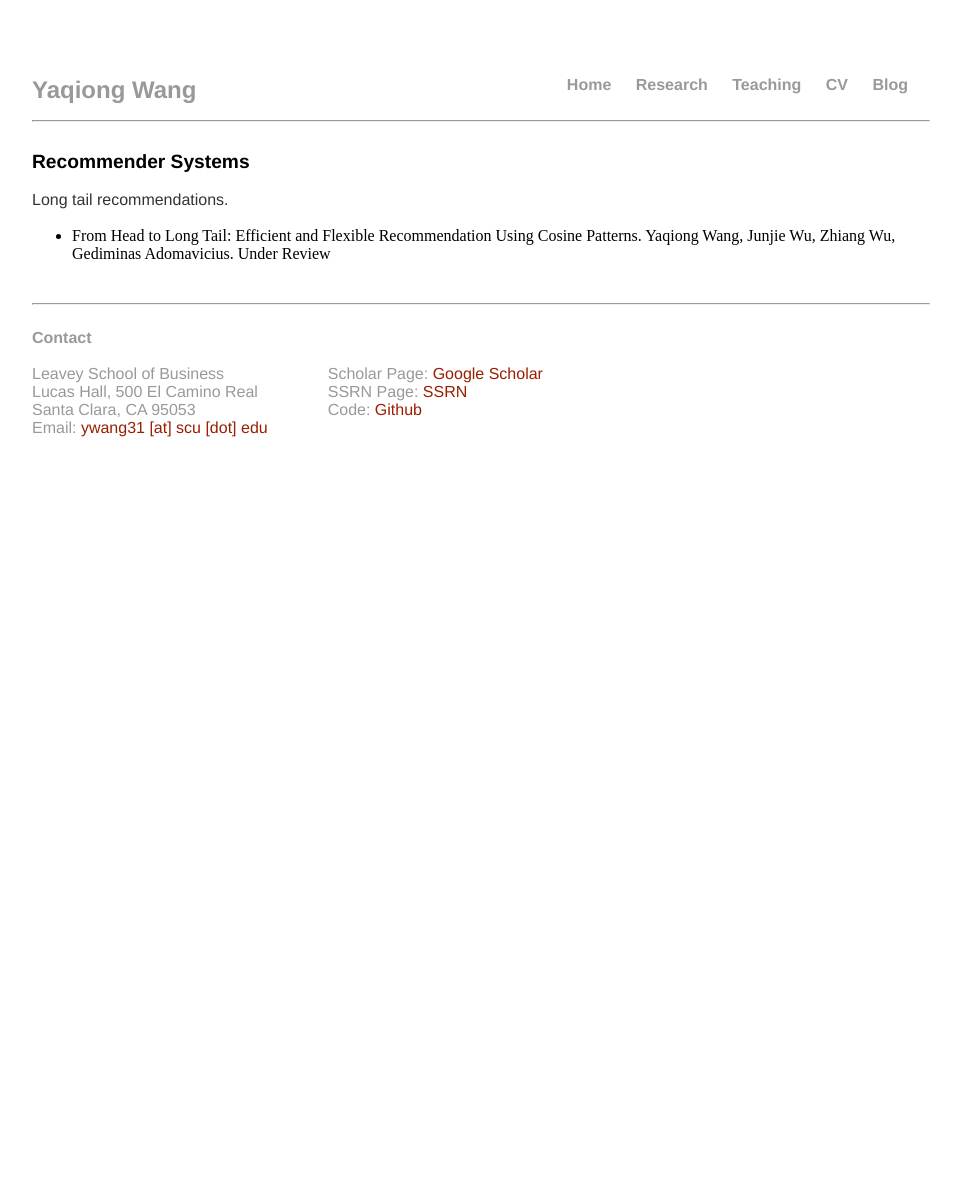
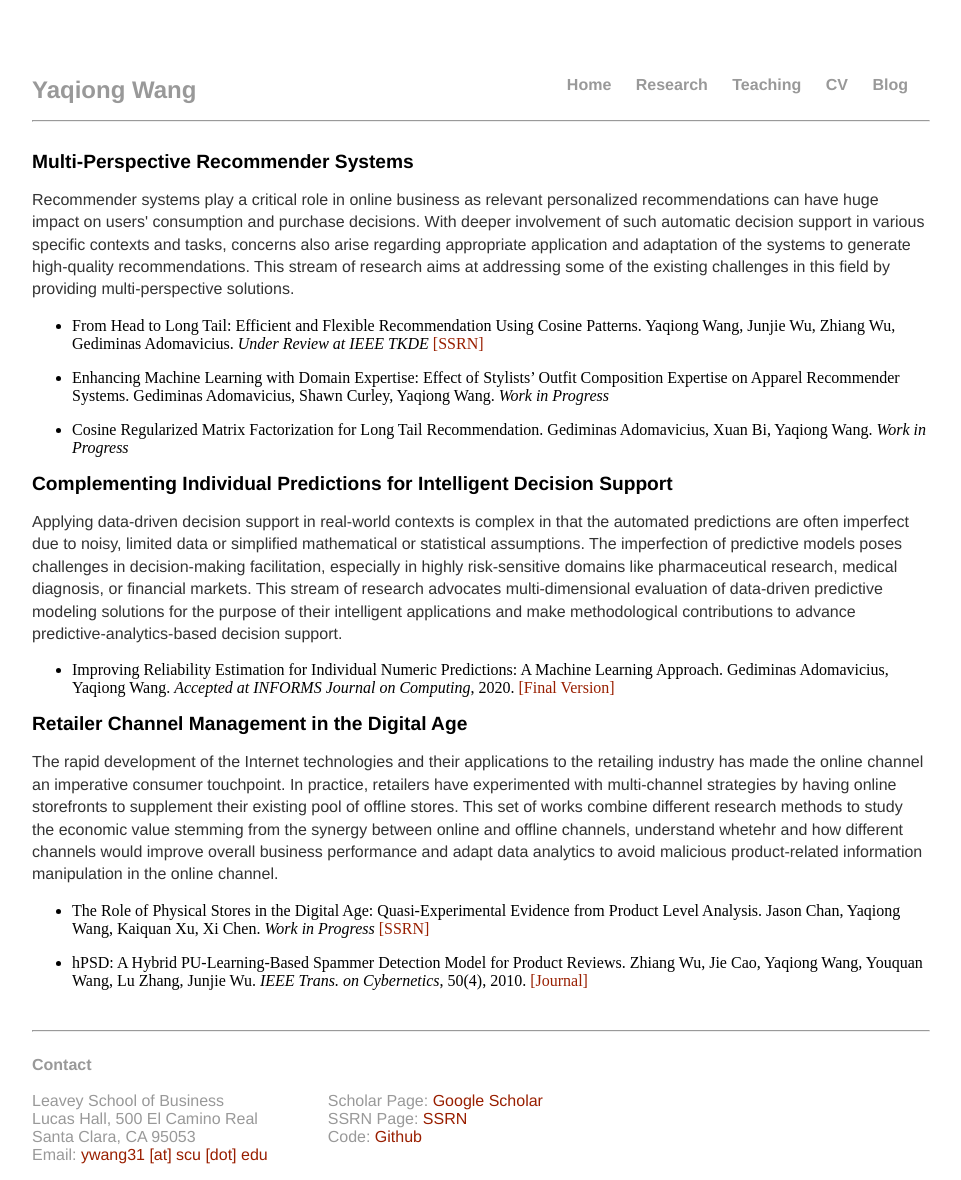
Before and after one commit to YaqiongWang/PersonalWeb, a Jekyll site: the page built from research/index.html, in a window 1280 px wide. Shown: the whole page, without its empty margins (160-1121 px from the left). Built offline with Jekyll 4.4.1, drawn with Linux system fonts in a browser that asks for light colours; before the commit the page ends 900 px from its top, so only the background shows below that.

Commit message:
Update index.html

```diff
--- a/research/index.html
+++ b/research/index.html
@@ -3,9 +3,28 @@ layout: default
 title: Yaqiong Wang
 ---
     	<div>
-			  <h1>Recommender Systems</h1>
-			  <p>Long tail recommendations.</p>
+			  <h1>Multi-Perspective Recommender Systems</h1>
+			  <p>Recommender systems play a critical role in online business as relevant personalized recommendations can have huge impact on users' consumption and purchase decisions. With deeper involvement of such automatic decision support in various specific contexts and tasks, concerns also arise regarding appropriate application and adaptation of the systems to generate high-quality recommendations. This stream of research aims at addressing some of the existing challenges in this field by providing multi-perspective solutions. </p>
         <ul>
-          <li>From Head to Long Tail: Efficient and Flexible Recommendation Using Cosine Patterns. Yaqiong Wang, Junjie Wu, Zhiang Wu, Gediminas Adomavicius. Under Review</li>
+          <li>From Head to Long Tail: Efficient and Flexible Recommendation Using Cosine Patterns. Yaqiong Wang, Junjie Wu, Zhiang Wu, Gediminas Adomavicius. <i>Under Review at IEEE TKDE</i> <a href="https://papers.ssrn.com/sol3/papers.cfm?abstract_id=3762687">[SSRN]</a></li>
+        </ul>
+	<ul>
+          <li>Enhancing Machine Learning with Domain Expertise: Effect of Stylists’ Outfit Composition Expertise on Apparel Recommender Systems. Gediminas Adomavicius, Shawn Curley, Yaqiong Wang. <i>Work in Progress</i>
+        </ul>
+	<ul>
+          <li>Cosine Regularized Matrix Factorization for Long Tail Recommendation. Gediminas Adomavicius, Xuan Bi, Yaqiong Wang. <i>Work in Progress</i>
+        </ul>
+	<h1>Complementing Individual Predictions for Intelligent Decision Support</h1>
+	<p>Applying data-driven decision support in real-world contexts is complex in that the automated predictions are often imperfect due to noisy, limited data or simplified mathematical or statistical assumptions. The imperfection of predictive models poses challenges in decision-making facilitation, especially in highly risk-sensitive domains like pharmaceutical research, medical diagnosis, or financial markets. This stream of research advocates multi-dimensional evaluation of data-driven predictive modeling solutions for the purpose of their intelligent applications and make methodological contributions to advance predictive-analytics-based decision support.</p>
+	<ul>
+          <li> Improving Reliability Estimation for Individual Numeric Predictions: A Machine Learning Approach. Gediminas Adomavicius, Yaqiong Wang. <i>Accepted at INFORMS Journal on Computing</i>, 2020. <a href="https://carlsonschool.umn.edu/sites/carlsonschool.umn.edu/files/inline-files/IJOC-ReliabilityEstimation-paper-2ndRound-final.pdf">[Final Version]</a></li>
+        </ul>
+	<h1>Retailer Channel Management in the Digital Age</h1>
+	<p>The rapid development of the Internet technologies and their applications to the retailing industry has made the online channel an imperative consumer touchpoint. In practice, retailers have experimented with multi-channel strategies by having online storefronts to supplement their existing pool of offline stores. This set of works combine different research methods to study the economic value stemming from the synergy between online and offline channels, understand whetehr and how different channels would improve overall business performance and adapt data analytics to avoid malicious product-related information manipulation in the online channel.</p>
+        <ul>
+          <li>The Role of Physical Stores in the Digital Age: Quasi-Experimental Evidence from Product Level Analysis. Jason Chan, Yaqiong Wang, Kaiquan Xu, Xi Chen. <i>Work in Progress</i> <a href="https://papers.ssrn.com/sol3/papers.cfm?abstract_id=3762286">[SSRN]</a></li>
+        </ul>
+	<ul>
+          <li>hPSD: A Hybrid PU-Learning-Based Spammer Detection Model for Product Reviews. Zhiang Wu, Jie Cao, Yaqiong Wang, Youquan Wang, Lu Zhang, Junjie Wu.  <i>IEEE Trans. on Cybernetics</i>, 50(4), 2010. <a href="https://ieeexplore.ieee.org/document/8520779">[Journal]</a></li>
         </ul>
     	</div><!-- /.blurb -->
```
